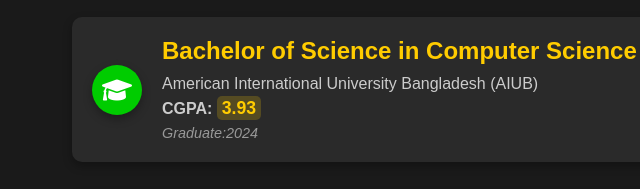
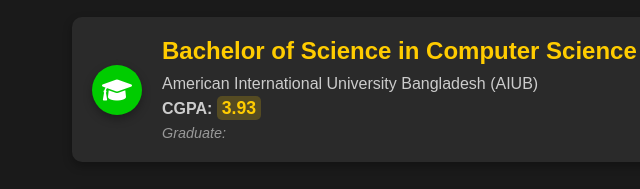
Before and after one commit to nadim249/MyPortfolio, a plain HTML site: page index.html in a window 1280 px wide. Shown: the part 1705-1894 px from the top of the page, 168-808 px from the left. Drawn offline with Linux system fonts and the light colour scheme.

```diff
--- a/index.html
+++ b/index.html
@@ -135,7 +135,7 @@
                     <h3>Bachelor of Science in Computer Science & Engineering</h3>
                     <p>American International University Bangladesh (AIUB)</p>
                     <p><strong>CGPA:</strong> <span class="highlight">3.93</span></p>
-                    <span class="timeline-date">Graduate:2024</span>
+                    <span class="timeline-date">Graduate:</span>
                 </div>
             </div>
             <div class="timeline-item">
```
